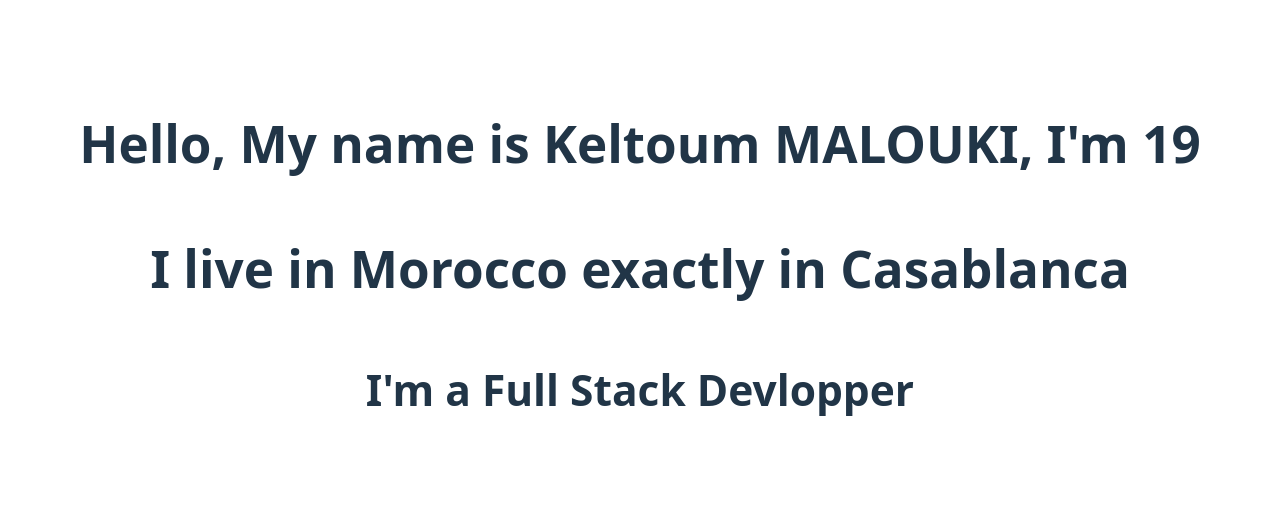
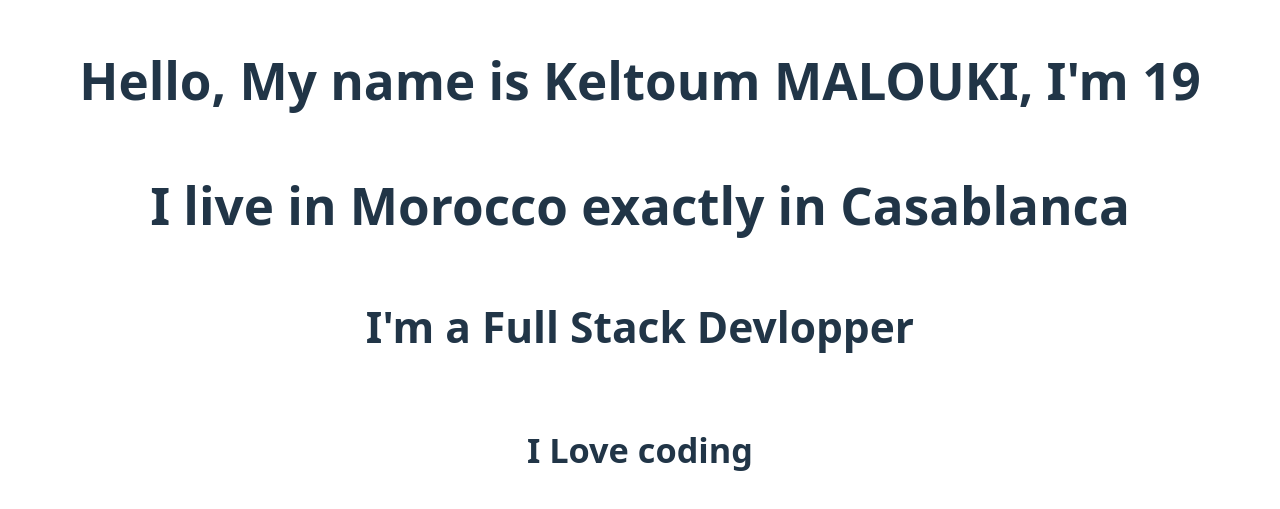
Before and after one commit to Keltoummalouki/React-Essential-Training, a React (Vite) app: page / in a window 1280 px wide. Shown: the part 117-626 px from the top of the page. Built offline with nearby package versions, Linux system fonts and the light colour scheme; the HTML template or start-up script is replaced by a standard one.

Commit message:
Destructuring component properties

```diff
--- a/src/App.jsx
+++ b/src/App.jsx
@@ -11,14 +11,21 @@ function Address() {
   return <h4> I live in {country} exactly in {city} </h4>
 }
 
-function Prop(props){
-  return <h5>I'm a Full Stack {props.job}</h5>
+function Prop({job}){
+  return <h5>I'm a Full Stack {job}</h5>
+}
+
+function Hobbies({hobbie}){
+  return <h6>I Love {hobbie}</h6>
 }
 
 function App() {
     return (
         <h1>Hello, My name is {firstname} {lastname.toUpperCase()}, I'm {currentyear-mybirthyear}
-        <Address /> <Prop job ="Devlopper"/></h1>
+          <Address />
+          <Prop job ="Devlopper"/>
+          <Hobbies hobbie="coding"/>
+        </h1>
     )
 }
 export default App
```
